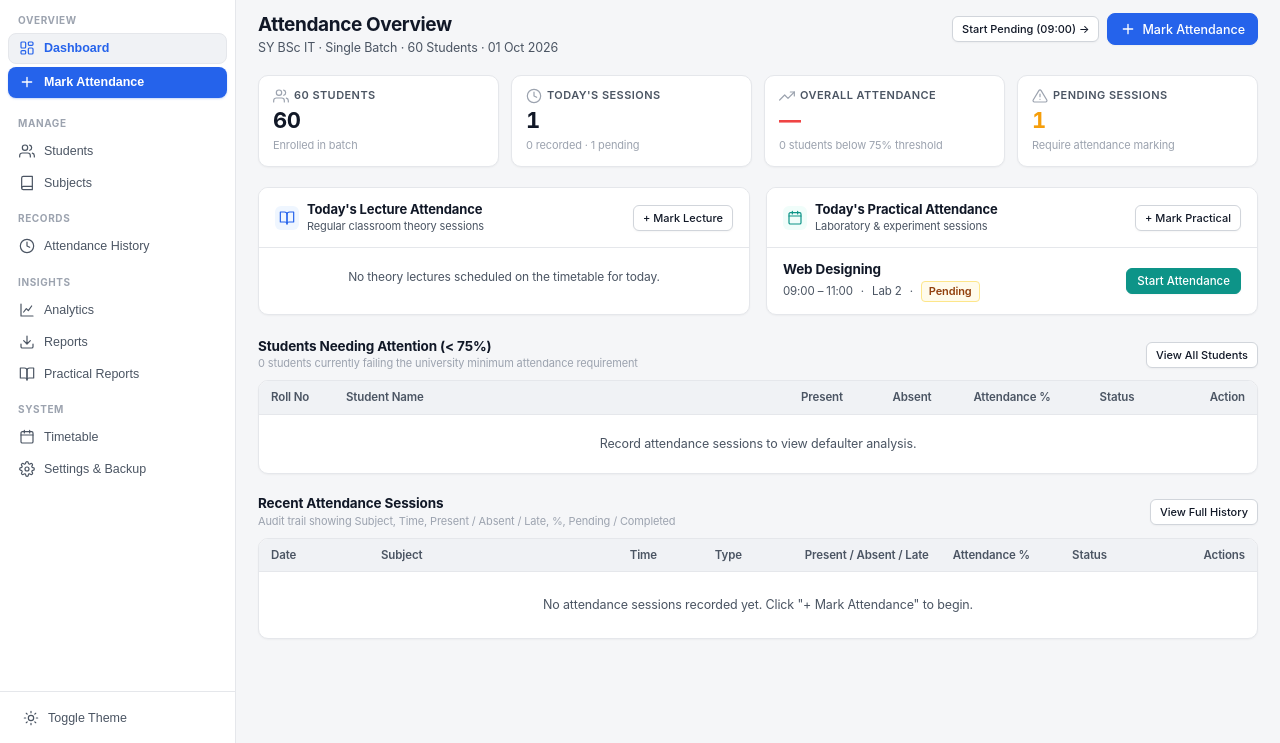
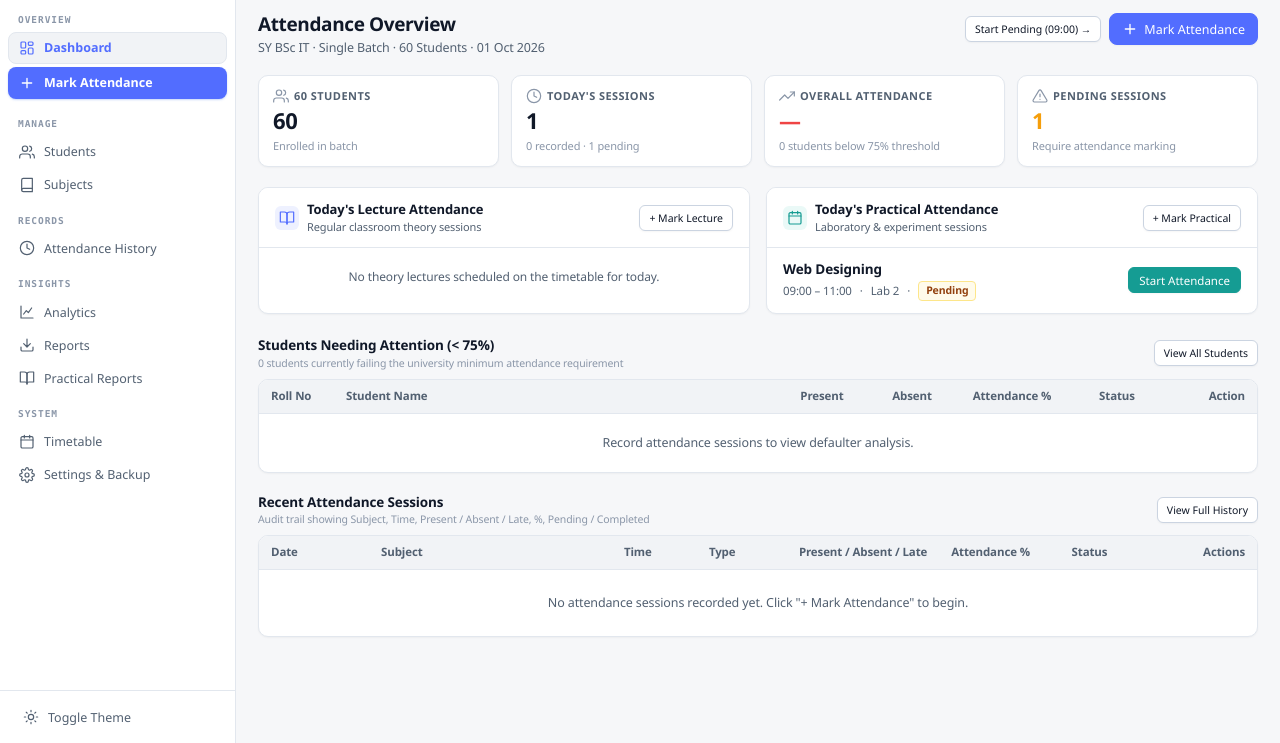
Before and after one commit to chillingbing648-sketch/Attendify, a plain HTML site: page index.html in a window 1280 px wide. Shown: the part 57-800 px from the top of the page. Drawn offline with Linux system fonts and the light colour scheme.

Commit message:
style: refine Attendify typography and theme tokens

```diff
--- a/css/main.css
+++ b/css/main.css
@@ -5,34 +5,34 @@
 
 :root {
   /* Apple/Linear Neutral Canvas */
-  --bg: #F5F6F8;
+  --bg: #F6F7F9;
   --surface: #FFFFFF;
-  --surface-subtle: #F0F2F5;
-  --surface-hover: #F8F9FA;
-  --surface-active: #E4E7EC;
+  --surface-subtle: #F1F3F6;
+  --surface-hover: #F8FAFC;
+  --surface-active: #E7EBF1;
 
-  --ink: #111827;
-  --ink-secondary: #4B5563;
-  --ink-tertiary: #9CA3AF;
+  --ink: #101828;
+  --ink-secondary: #526071;
+  --ink-tertiary: #8A96A8;
   --ink-inverse: #FFFFFF;
 
-  --border: #E5E7EB;
-  --border-strong: #D1D5DB;
-  --border-focus: #2563EB;
+  --border: #E2E7EE;
+  --border-strong: #CBD4E1;
+  --border-focus: #526DFF;
 
-  /* Refined Apple Indigo/Blue Accent */
-  --accent: #2563EB;
-  --accent-hover: #1D4ED8;
-  --accent-active: #1E40AF;
-  --accent-subtle: #EFF6FF;
-  --accent-ink: #1E3A8A;
-  --accent-border: #BFDBFE;
+  /* Sophisticated periwinkle accent: quieter than default bright blue */
+  --accent: #526DFF;
+  --accent-hover: #435BE4;
+  --accent-active: #3447BD;
+  --accent-subtle: #EEF1FF;
+  --accent-ink: #3546A8;
+  --accent-border: #C9D0FF;
 
   /* Distinct Visual Treatment for Practical Sessions (Emerald/Teal) */
-  --practical: #0D9488;
-  --practical-subtle: #F0FDFA;
-  --practical-ink: #115E59;
-  --practical-border: #99F6E4;
+  --practical: #159C93;
+  --practical-subtle: #EAF9F7;
+  --practical-ink: #0B665F;
+  --practical-border: #A5E2DD;
 
   /* Status Colors */
   --safe: #10B981;
@@ -59,16 +59,19 @@
   --sp-6: 24px;
   --sp-8: 32px;
 
-  /* Typography */
-  --font-sans: -apple-system, BlinkMacSystemFont, "SF Pro Text", "SF Pro Display", "Segoe UI", Roboto, sans-serif;
-  --font-mono: ui-monospace, SFMono-Regular, Menlo, Monaco, Consolas, monospace;
+  /* Typography — editorial admin system */
+  --font-sans: "Manrope", "Segoe UI", sans-serif;
+  --font-display: "Instrument Sans", "Manrope", "Segoe UI", sans-serif;
+  --font-mono: "IBM Plex Mono", ui-monospace, SFMono-Regular, Menlo, Monaco, Consolas, monospace;
 
-  --fs-xs: 11px;
+  --fs-xs: 10.5px;
   --fs-sm: 12.5px;
   --fs-base: 13.5px;
   --fs-md: 15px;
   --fs-lg: 18px;
   --fs-xl: 21px;
+  --fs-2xl: 26px;
+  --fs-3xl: 30px;
 
   /* Radii */
   --r-xs: 4px;
@@ -100,26 +103,29 @@
   --ink-tertiary: #6B7280;
   --ink-inverse: #0B0F19;
 
-  --border: #1F2937;
-  --border-strong: #374151;
+  --border: #202B3E;
+  --border-strong: #304058;
 
-  --accent-subtle: rgba(37, 99, 235, 0.16);
-  --accent-ink: #93C5FD;
-  --accent-border: rgba(37, 99, 235, 0.35);
+  --accent: #7187FF;
+  --accent-hover: #8396FF;
+  --accent-active: #5D73E5;
+  --accent-subtle: rgba(113, 135, 255, 0.13);
+  --accent-ink: #B7C1FF;
+  --accent-border: rgba(113, 135, 255, 0.30);
 
-  --practical-subtle: rgba(13, 148, 136, 0.16);
+  --practical-subtle: rgba(21, 156, 147, 0.12);
   --practical-ink: #5EEAD4;
   --practical-border: rgba(13, 148, 136, 0.35);
 
-  --safe-subtle: rgba(16, 185, 129, 0.16);
+  --safe-subtle: rgba(50, 194, 138, 0.12);
   --safe-ink: #6EE7B7;
   --safe-border: rgba(16, 185, 129, 0.35);
 
-  --warn-subtle: rgba(245, 158, 11, 0.16);
+  --warn-subtle: rgba(216, 163, 61, 0.13);
   --warn-ink: #FDE68A;
   --warn-border: rgba(245, 158, 11, 0.35);
 
-  --critical-subtle: rgba(239, 68, 68, 0.16);
+  --critical-subtle: rgba(232, 106, 106, 0.12);
   --critical-ink: #FCA5A5;
   --critical-border: rgba(239, 68, 68, 0.35);
 
@@ -227,10 +233,11 @@ body {
 }
 
 .nav-section-title {
-  font-size: 10px;
-  font-weight: 700;
+  font-family: var(--font-mono);
+  font-size: 9.5px;
+  font-weight: 600;
   text-transform: uppercase;
-  letter-spacing: 0.06em;
+  letter-spacing: 0.10em;
   color: var(--ink-tertiary);
   padding: 8px 10px 4px 10px;
   margin-top: 4px;
@@ -238,6 +245,7 @@ body {
 .nav-section-title:first-child { margin-top: 0; }
 
 .nav-item {
+  font-family: var(--font-sans);
   display: flex;
   align-items: center;
   gap: 9px;
```
